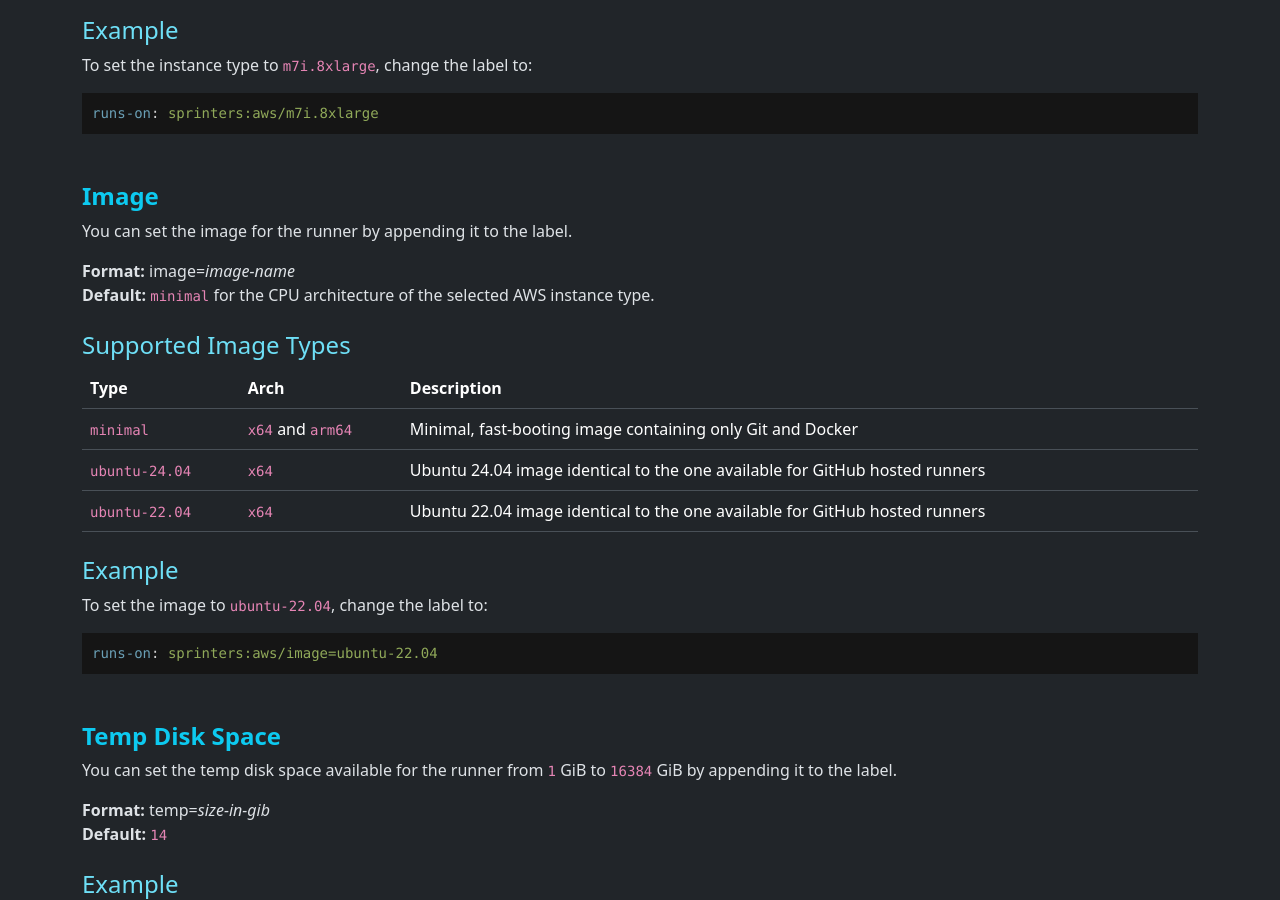
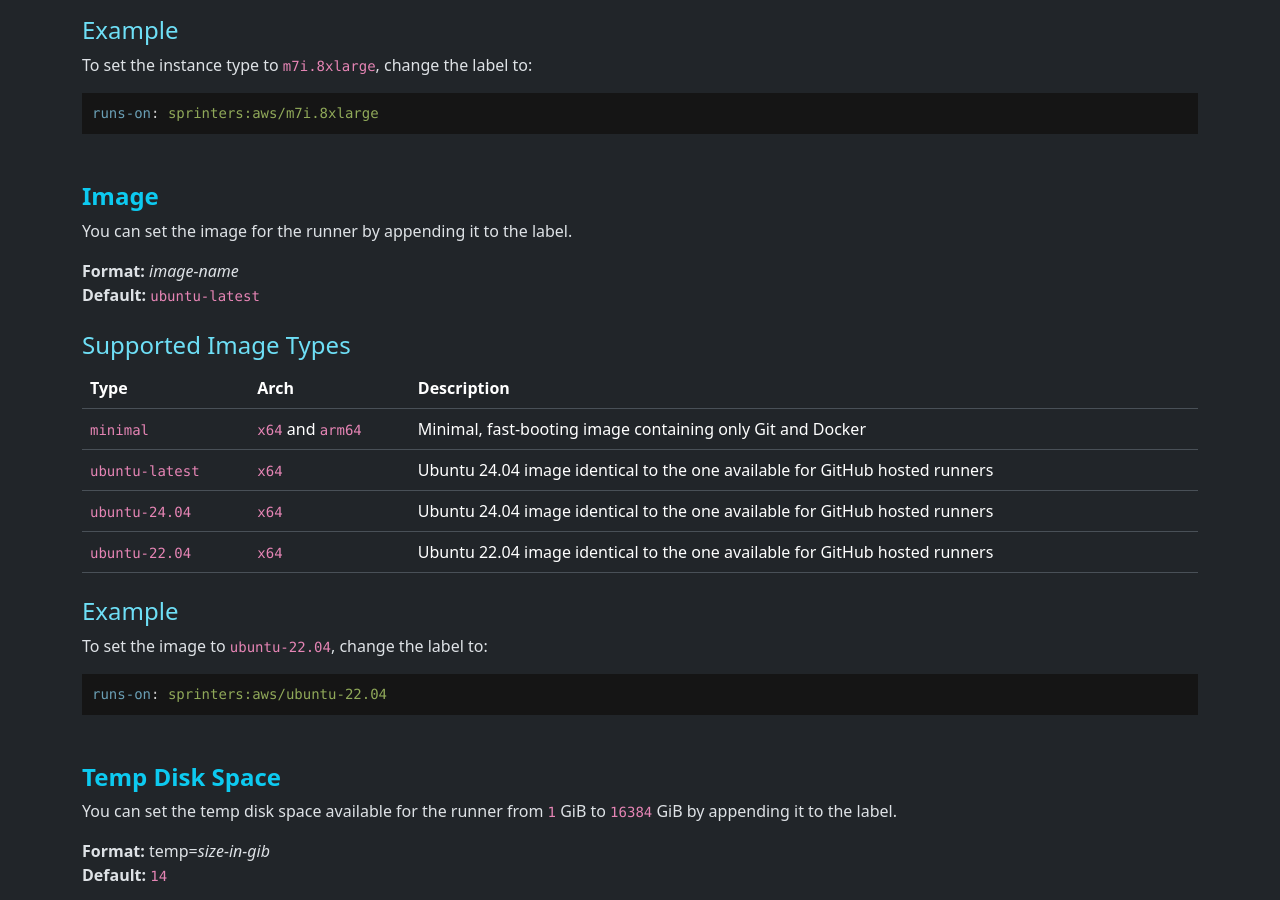
Before and after one commit to sprinters-sh/sprinters.sh, a Jekyll site: the page built from docs.md, in a window 1280 px wide and 900 px high, scrolled down 2431 px. Built offline with Jekyll 4.4.1, drawn with Linux system fonts in a browser that asks for light colours; some of the changed text lies outside the part shown.

Commit message:
ubuntu-latest is the default image

````diff
--- a/docs.md
+++ b/docs.md
@@ -51,11 +51,11 @@
 label in your workflow yaml file with a new Sprinters label:
 
 ```yaml
-runs-on: sprinters:aws
+runs-on: sprinters:aws/ubuntu-latest
 ```
 
 This tells Sprinters to run your job in AWS's `us-east-1` region (in the default VPC) on a `t3.2xlarge` instance using
-the `minimal` image with `14` GiB of temp disk space and `4` GiB of swap.
+the `ubuntu-latest` image with `14` GiB of temp disk space and `4` GiB of swap.
 
 This specification can be customized by adding various parts to the label. All parts are separated by a `/`.
 
@@ -115,13 +115,14 @@
 {% include h3.html text="Image" %}
 You can set the image for the runner by appending it to the label.
 
-**Format:** image=_image-name_\
-**Default:** `minimal` for the CPU architecture of the selected AWS instance type.
+**Format:** _image-name_\
+**Default:** `ubuntu-latest`
 
 {% include h4.html text="Supported Image Types" %}
 | Type | Arch | Description |
 +-|-|-+
 | `minimal` | `x64` and `arm64` | Minimal, fast-booting image containing only Git and Docker |
+| `ubuntu-latest` | `x64` | Ubuntu 24.04 image identical to the one available for GitHub hosted runners |
 | `ubuntu-24.04` | `x64` | Ubuntu 24.04 image identical to the one available for GitHub hosted runners |
 | `ubuntu-22.04` | `x64` | Ubuntu 22.04 image identical to the one available for GitHub hosted runners |
 {: .table }
@@ -130,7 +131,7 @@
 To set the image to `ubuntu-22.04`, change the label to:
 
 ```yaml
-runs-on: sprinters:aws/image=ubuntu-22.04
+runs-on: sprinters:aws/ubuntu-22.04
 ```
 
 {% include h3.html text="Temp Disk Space" %}
--- a/index.html
+++ b/index.html
@@ -18,7 +18,7 @@
         <div class="d-inline-block v-align-middle fs-5">
             <code class="fs-5 text-start d-inline-block mt-4 mb-4">
                 <span class="text-secondary text-decoration-line-through">runs-on: ubuntu-latest</span><br>
-                <span class="text-warning">runs-on:</span> <span class="text-info">sprinters:aws/us-east-1/m7i.4xlarge</span>
+                <span class="text-warning">runs-on:</span> <span class="text-info">sprinters:aws/ubuntu-latest</span>
             </code>
         </div>
         <a href="https://console.sprinters.sh"
````
